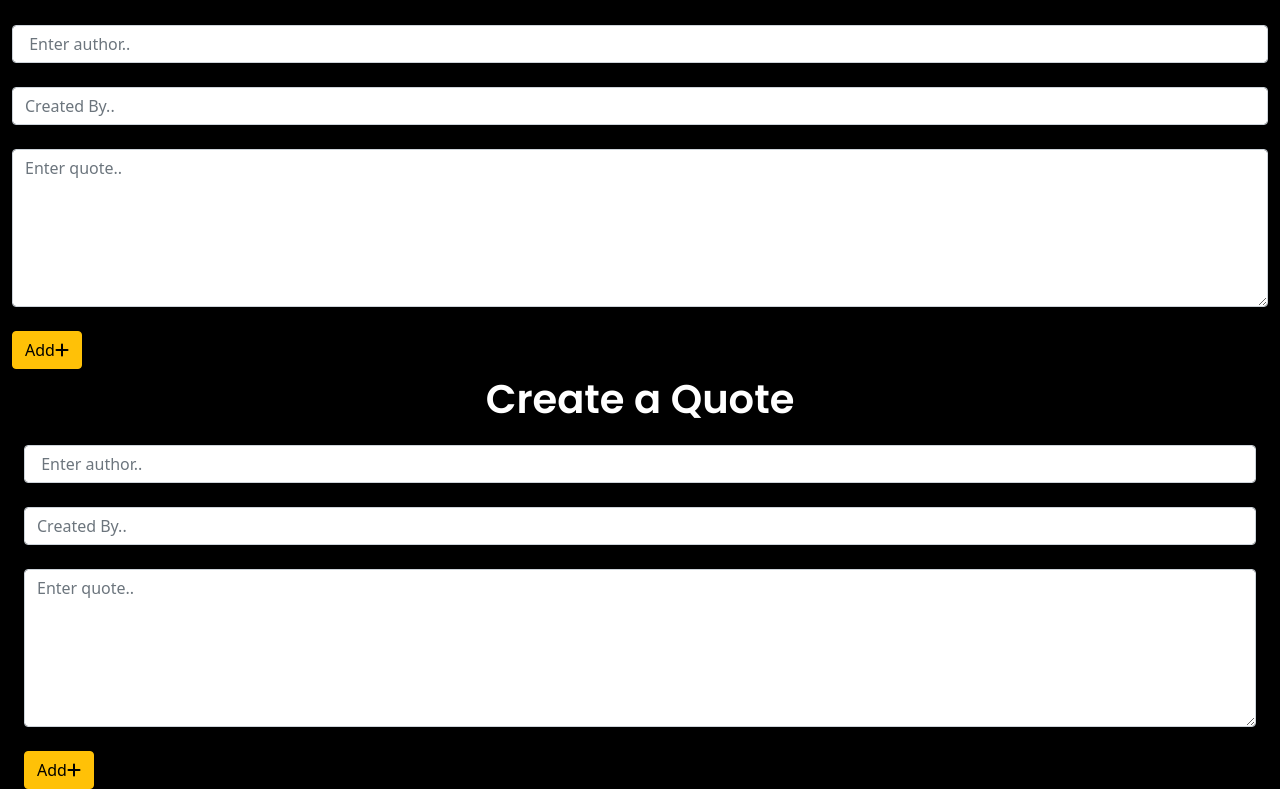
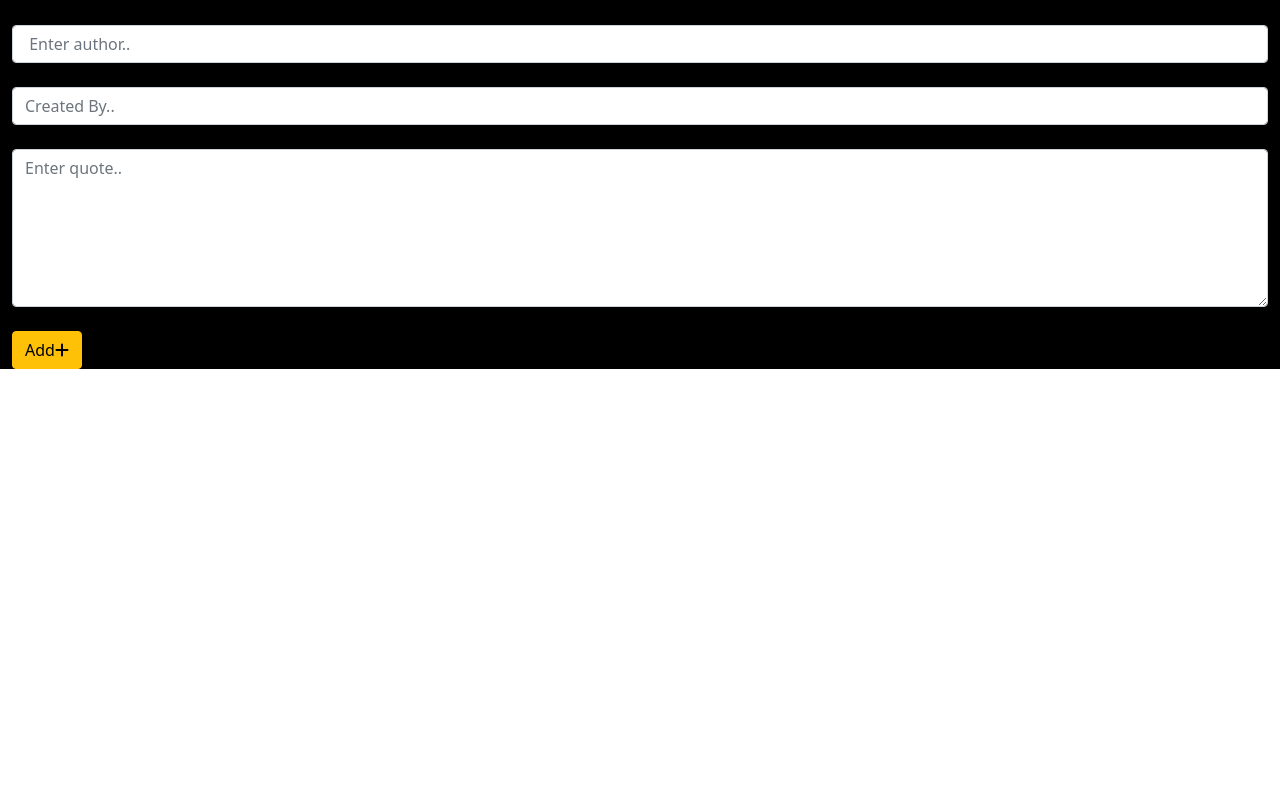
Before and after one commit to Njihia413/quote-generator, an Angular app: page / in a window 1280 px wide. Shown: the part 919-1708 px from the top of the page. After the commit the page ends 1288 px from the top, so only its background shows below. Built offline with nearby package versions, Linux system fonts and the light colour scheme.

Commit message:
Update README with final changes

```diff
--- a/src/app/quote/quote.component.html
+++ b/src/app/quote/quote.component.html
@@ -10,10 +10,4 @@
     <div>
         <app-quote-form (addQuote)="addNewQuote($event)"></app-quote-form>
     </div>
-
-    <div class="row">
-        <div class="col-md-12">
-            <app-quote-form></app-quote-form>
-        </div>
-    </div>
 </div>
```
Also changed, not shown: 1 other file (tests, documents, lock files or other folders).
